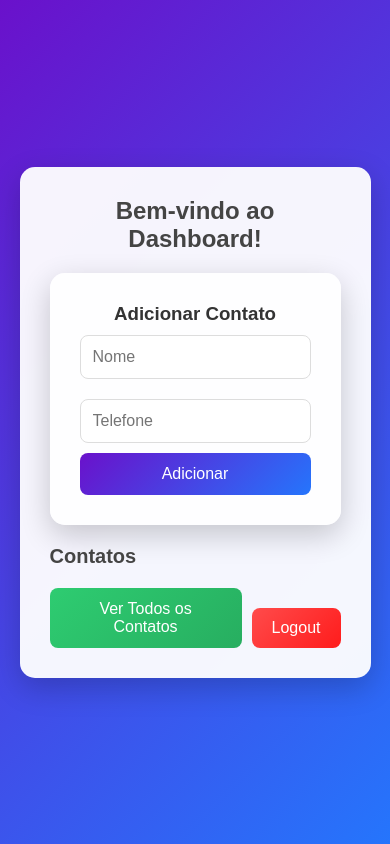
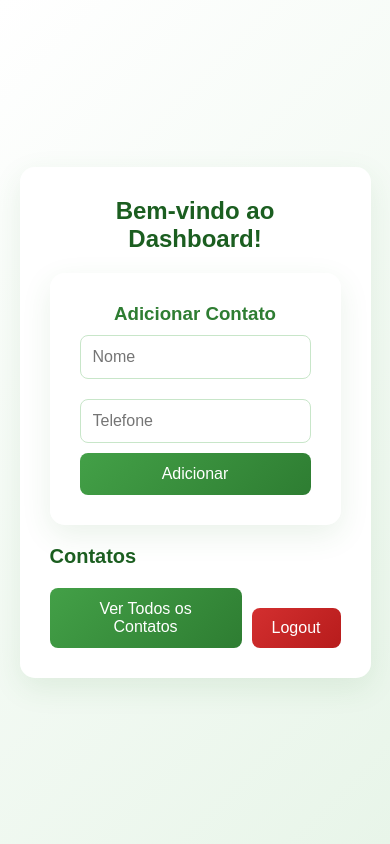
Before and after one commit to andersonjr667/BoaParte1, a website: page public/dashboard.html in a window 390 px wide. Drawn offline with Linux system fonts and the light colour scheme; no server answers.

Commit message:
Update styles.css

```diff
--- a/public/css/styles.css
+++ b/public/css/styles.css
@@ -7,12 +7,12 @@
 
 body {
     font-family: Arial, sans-serif;
-    background: linear-gradient(135deg, #6a11cb, #2575fc);
+    background: linear-gradient(135deg, #ffffff, #e8f5e9); /* Gradiente branco para verde claro */
     display: flex;
     justify-content: center;
     align-items: center;
     height: 100vh;
-    color: #333;
+    color: #2e7d32; /* Verde escuro para texto */
 }
 
 /* Estilos para os botões do dashboard */
@@ -25,7 +25,7 @@ body {
 
 .view-contacts-btn {
     padding: 12px 25px;
-    background: linear-gradient(135deg, #2ecc71, #27ae60);
+    background: linear-gradient(135deg, #43a047, #2e7d32); /* Gradiente verde */
     color: white;
     border: none;
     border-radius: 8px;
@@ -35,7 +35,7 @@ body {
 }
 
 .view-contacts-btn:hover {
-    background: linear-gradient(135deg, #27ae60, #2ecc71);
+    background: linear-gradient(135deg, #2e7d32, #43a047);
     transform: translateY(-2px);
 }
 
@@ -45,22 +45,22 @@ body {
     justify-content: space-between;
     align-items: center;
     width: 90%;
-    max-width: 900px; /* Largura máxima para PC */
+    max-width: 900px;
 }
 
 /* Container do Formulário */
 .form-container {
-    background: rgba(255, 255, 255, 0.95);
+    background: rgba(255, 255, 255, 0.98); /* Branco semi-transparente */
     padding: 30px;
     border-radius: 15px;
-    box-shadow: 0 10px 30px rgba(0, 0, 0, 0.2);
-    width: 48%; /* Cada formulário ocupa 48% do espaço no PC */
+    box-shadow: 0 10px 30px rgba(46, 125, 50, 0.1); /* Sombra verde suave */
+    width: 48%;
     text-align: center;
 }
 
 .form-container h2 {
     margin-bottom: 20px;
-    color: #444;
+    color: #1b5e20; /* Verde mais escuro */
     font-size: 24px;
 }
 
@@ -69,7 +69,7 @@ input[type="text"], input[type="password"] {
     width: 100%;
     padding: 12px;
     margin: 10px 0;
-    border: 1px solid #ddd;
+    border: 1px solid #c8e6c9; /* Borda verde clara */
     border-radius: 8px;
     font-size: 16px;
     outline: none;
@@ -77,15 +77,15 @@ input[type="text"], input[type="password"] {
 }
 
 input[type="text"]:focus, input[type="password"]:focus {
-    border-color: #6a11cb;
-    box-shadow: 0 0 8px rgba(106, 17, 203, 0.3);
+    border-color: #43a047;
+    box-shadow: 0 0 8px rgba(67, 160, 71, 0.3); /* Brilho verde */
 }
 
 /* Botões */
 button {
     width: 100%;
     padding: 12px;
-    background: linear-gradient(135deg, #6a11cb, #2575fc);
+    background: linear-gradient(135deg, #43a047, #2e7d32); /* Gradiente verde */
     color: white;
     border: none;
     border-radius: 8px;
@@ -95,33 +95,33 @@ button {
 }
 
 button:hover {
-    background: linear-gradient(135deg, #2575fc, #6a11cb);
+    background: linear-gradient(135deg, #2e7d32, #43a047);
     transform: translateY(-2px);
 }
 
 /* Responsividade para celular */
 @media (max-width: 768px) {
     .container {
-        flex-direction: column; /* Coloca um formulário em cima do outro */
+        flex-direction: column;
         align-items: center;
     }
 
     .form-container {
-        width: 100%; /* Cada formulário ocupa 100% da largura no celular */
-        margin-bottom: 20px; /* Espaço entre os formulários */
+        width: 100%;
+        margin-bottom: 20px;
     }
 
     .form-container:last-child {
-        margin-bottom: 0; /* Remove a margem do último formulário */
+        margin-bottom: 0;
     }
 }
 
 /* Estilos específicos para o Dashboard */
 .dashboard-container {
-    background: rgba(255, 255, 255, 0.95);
+    background: rgba(255, 255, 255, 0.98);
     padding: 30px;
     border-radius: 15px;
-    box-shadow: 0 10px 30px rgba(0, 0, 0, 0.2);
+    box-shadow: 0 10px 30px rgba(46, 125, 50, 0.1);
     width: 90%;
     max-width: 900px;
     text-align: center;
@@ -129,7 +129,7 @@ button:hover {
 
 .dashboard-container h2 {
     margin-bottom: 20px;
-    color: #444;
+    color: #1b5e20;
     font-size: 24px;
 }
 
@@ -140,7 +140,7 @@ button:hover {
 
 .contacts-container h3 {
     margin-bottom: 15px;
-    color: #444;
+    color: #1b5e20;
     font-size: 20px;
 }
 
@@ -150,26 +150,26 @@ button:hover {
 }
 
 #contactsList li {
-    background: #f9f9f9;
+    background: #f1f8e9; /* Fundo verde muito claro */
     padding: 10px;
     margin-bottom: 10px;
     border-radius: 8px;
-    box-shadow: 0 2px 5px rgba(0, 0, 0, 0.1);
+    box-shadow: 0 2px 5px rgba(0, 0, 0, 0.05);
     transition: transform 0.3s ease, box-shadow 0.3s ease;
 }
 
 #contactsList li:hover {
     transform: translateY(-2px);
-    box-shadow: 0 4px 10px rgba(0, 0, 0, 0.2);
+    box-shadow: 0 4px 10px rgba(0, 0, 0, 0.1);
 }
 
 .logout-btn {
     margin-top: 20px;
-    background: linear-gradient(135deg, #ff4b4b, #ff1c1c);
+    background: linear-gradient(135deg, #d32f2f, #b71c1c); /* Mantido vermelho para destaque */
     width: auto;
     padding: 10px 20px;
 }
 
 .logout-btn:hover {
-    background: linear-gradient(135deg, #ff1c1c, #ff4b4b);
-}
+    background: linear-gradient(135deg, #b71c1c, #d32f2f);
+    }
```
